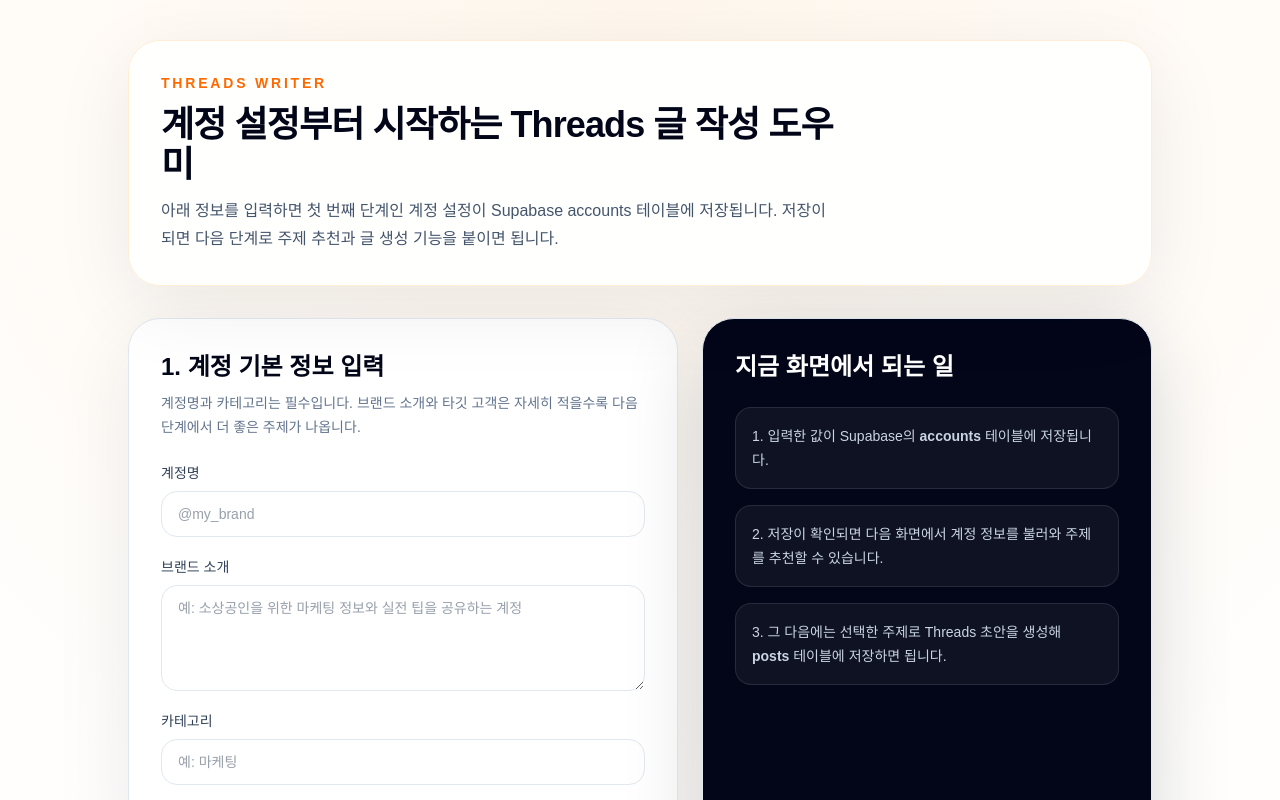
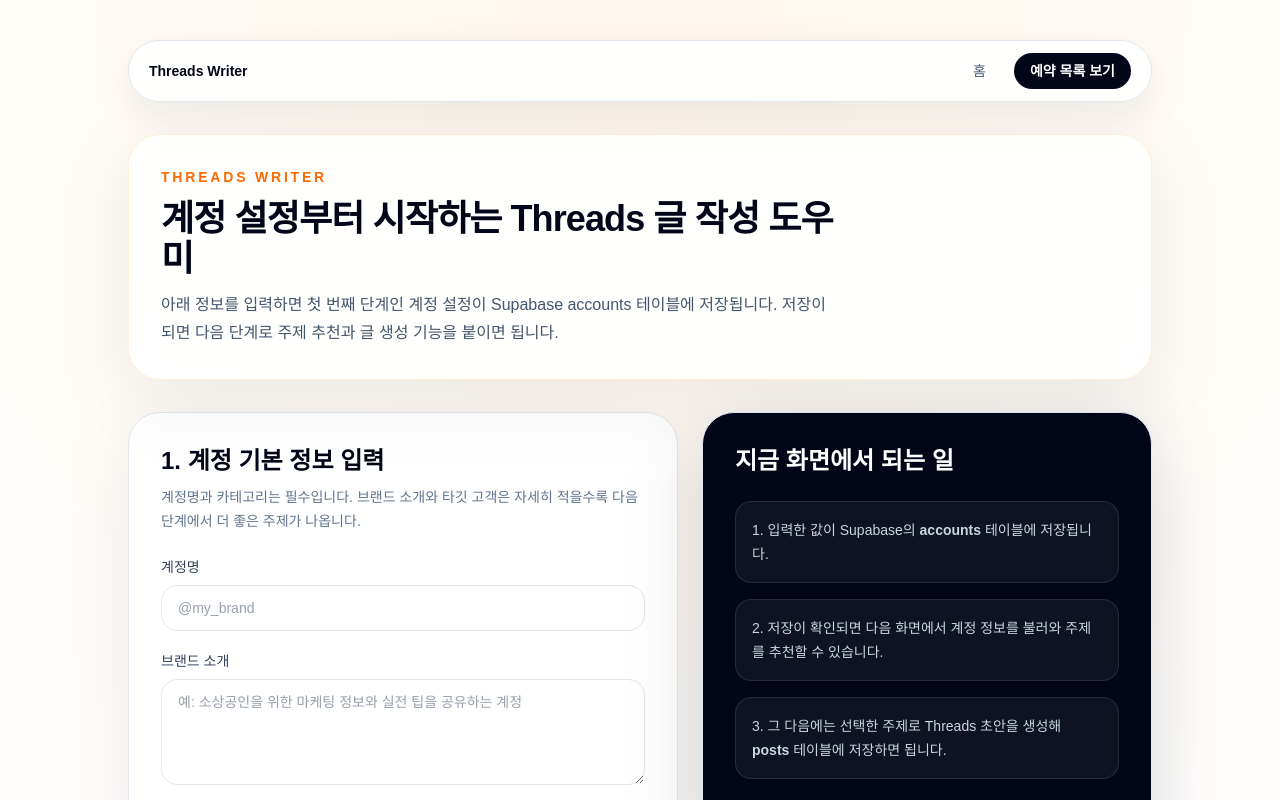
Before and after one commit to 24onair/thread-bot, a Next.js app: page / in a window 1280 px wide. Shown: the top 800 px of the page. Built offline with nearby package versions, Linux system fonts and the light colour scheme; no server answers; the database is empty.

Commit message:
Add top navigation menu

```diff
--- a/app/page.tsx
+++ b/app/page.tsx
@@ -418,6 +418,26 @@ export default function Home() {
   return (
     <main className="min-h-screen bg-[radial-gradient(circle_at_top,_#fff7ed,_#ffffff_45%,_#f8fafc)] px-6 py-10 text-slate-900">
       <div className="mx-auto flex w-full max-w-5xl flex-col gap-8">
+        <nav className="sticky top-4 z-10 flex items-center justify-between rounded-full border border-slate-200 bg-white/90 px-5 py-3 shadow-[0_12px_40px_rgba(15,23,42,0.08)] backdrop-blur">
+          <Link href="/" className="text-sm font-semibold text-slate-950">
+            Threads Writer
+          </Link>
+          <div className="flex items-center gap-3">
+            <Link
+              href="/"
+              className="rounded-full px-4 py-2 text-sm font-medium text-slate-600 transition hover:bg-slate-100 hover:text-slate-950"
+            >
+              홈
+            </Link>
+            <Link
+              href="/schedules"
+              className="rounded-full bg-slate-950 px-4 py-2 text-sm font-semibold text-white transition hover:bg-slate-800"
+            >
+              예약 목록 보기
+            </Link>
+          </div>
+        </nav>
+
         <section className="rounded-[32px] border border-orange-100 bg-white/90 p-8 shadow-[0_20px_80px_rgba(15,23,42,0.08)] backdrop-blur">
           <div className="flex flex-col gap-3">
             <p className="text-sm font-semibold tracking-[0.2em] text-orange-500 uppercase">
--- a/app/schedules/page.tsx
+++ b/app/schedules/page.tsx
@@ -171,6 +171,26 @@ export default function SchedulesPage() {
   return (
     <main className="min-h-screen bg-[radial-gradient(circle_at_top,_#eff6ff,_#ffffff_40%,_#fff7ed)] px-6 py-10 text-slate-900">
       <div className="mx-auto flex w-full max-w-6xl flex-col gap-8">
+        <nav className="sticky top-4 z-10 flex items-center justify-between rounded-full border border-slate-200 bg-white/90 px-5 py-3 shadow-[0_12px_40px_rgba(15,23,42,0.08)] backdrop-blur">
+          <Link href="/" className="text-sm font-semibold text-slate-950">
+            Threads Writer
+          </Link>
+          <div className="flex items-center gap-3">
+            <Link
+              href="/"
+              className="rounded-full px-4 py-2 text-sm font-medium text-slate-600 transition hover:bg-slate-100 hover:text-slate-950"
+            >
+              홈
+            </Link>
+            <Link
+              href="/schedules"
+              className="rounded-full bg-slate-950 px-4 py-2 text-sm font-semibold text-white transition hover:bg-slate-800"
+            >
+              예약 목록 보기
+            </Link>
+          </div>
+        </nav>
+
         <section className="rounded-[32px] border border-slate-200 bg-white p-8 shadow-[0_20px_80px_rgba(15,23,42,0.08)]">
           <div className="flex flex-col gap-4 sm:flex-row sm:items-center sm:justify-between">
             <div>
```
